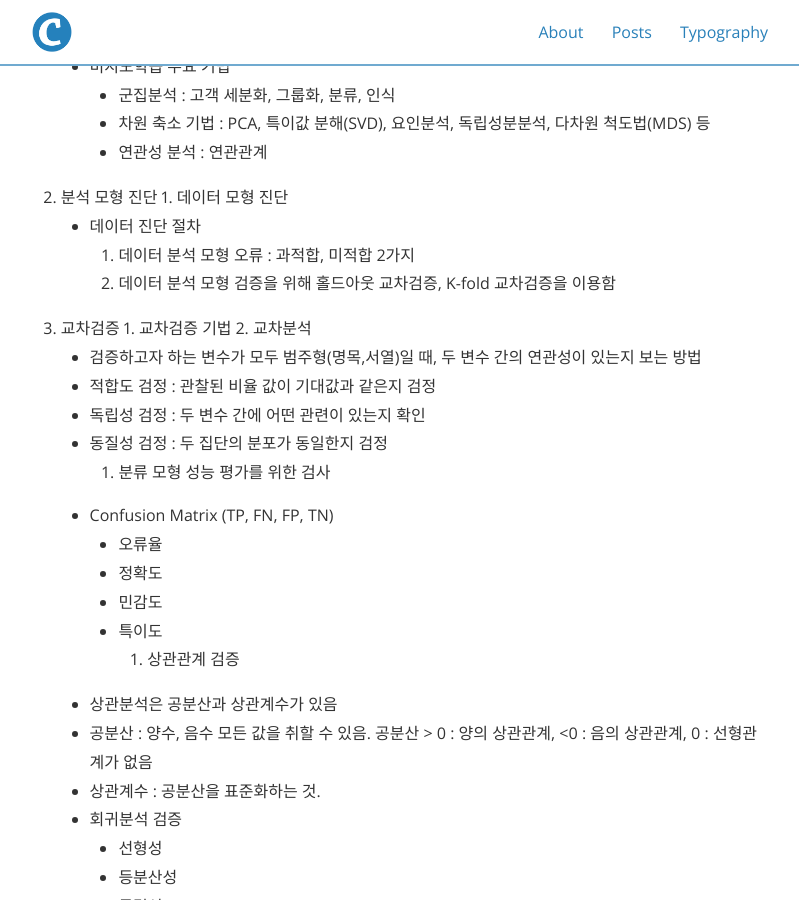
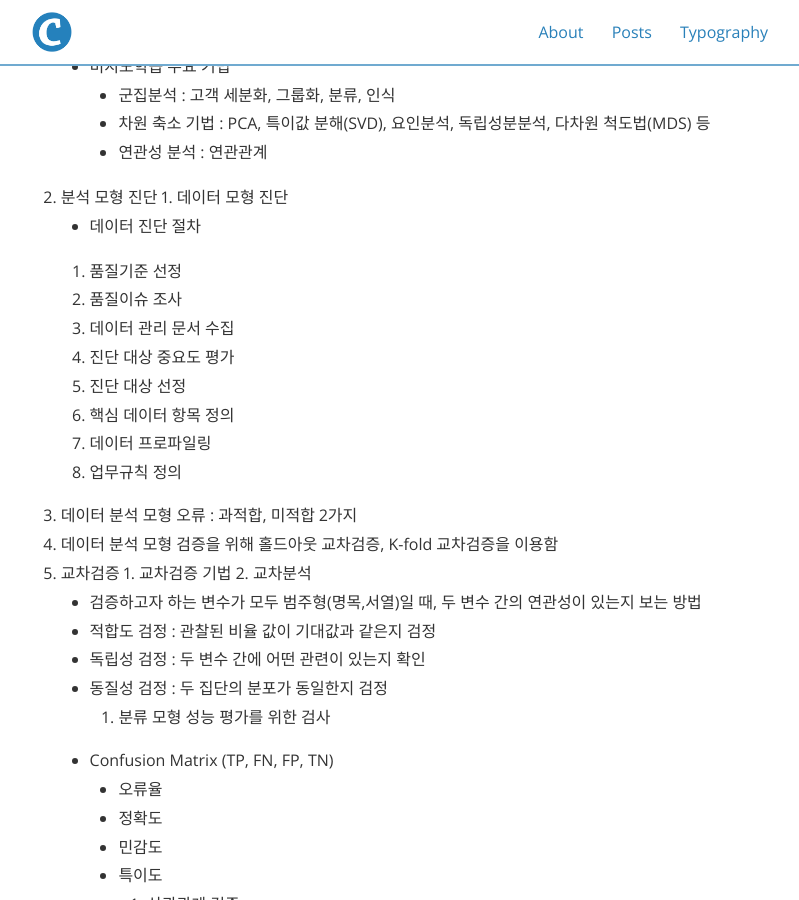
Before and after one commit to Taeho-Kim-0322/Taeho-Kim-0322.github.io, a Jekyll site: the page built from _posts/2020-11-30-빅데이터분석기사_part4.md, in a window 1280 px wide and 900 px high, scrolled down 2514 px. Shown: the whole window, without its empty margins (240-1039 px from the left). Built offline with Jekyll 4.4.1, drawn with Linux system fonts in a browser that asks for light colours; nearby versions of some CDN libraries.

Commit message:
Update 2020-11-30-빅데이터분석기사_part4.md

```diff
--- a/_posts/2020-11-30-빅데이터분석기사_part4.md
+++ b/_posts/2020-11-30-빅데이터분석기사_part4.md
@@ -69,8 +69,17 @@ __한 눈에 보기__
   2. 분석 모형 진단
     1. 데이터 모형 진단
       - 데이터 진단 절차
-    2. 데이터 분석 모형 오류 : 과적합, 미적합 2가지
-    3. 데이터 분석 모형 검증을 위해 홀드아웃 교차검증, K-fold 교차검증을 이용함
+
+      1. 품질기준 선정
+      2. 품질이슈 조사
+      3. 데이터 관리 문서 수집
+      4. 진단 대상 중요도 평가
+      5. 진단 대상 선정
+      6. 핵심 데이터 항목 정의
+      7. 데이터 프로파일링
+      8. 업무규칙 정의
+   2. 데이터 분석 모형 오류 : 과적합, 미적합 2가지
+   3. 데이터 분석 모형 검증을 위해 홀드아웃 교차검증, K-fold 교차검증을 이용함
   3. 교차검증
     1. 교차검증 기법
     2. 교차분석
```
